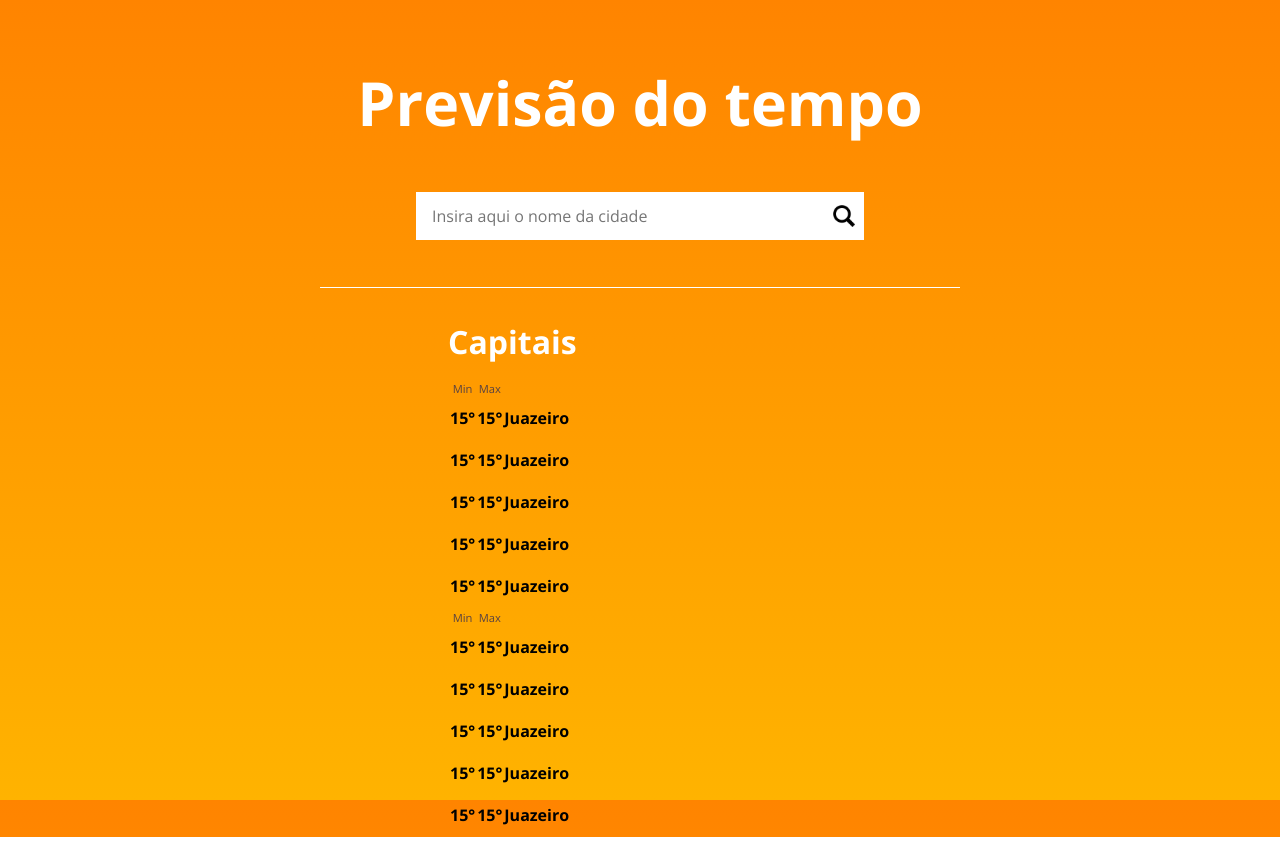
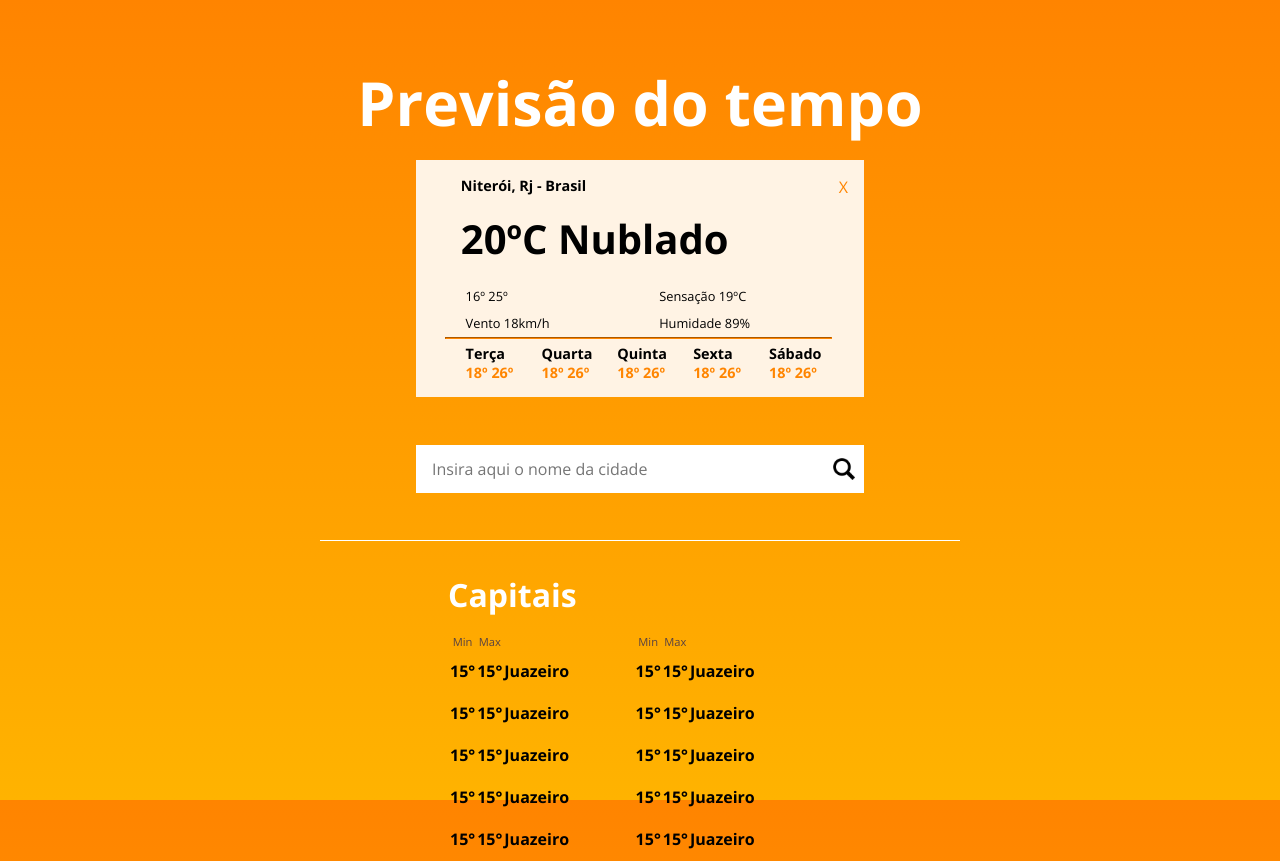
Before and after one commit to samuelsilvadev/1STi-challenge-to-study, a website: page index.html in a window 1280 px wide. Before the commit the page ends 837 px from the top, so only its background shows below. Drawn offline with nearby package versions, Linux system fonts and the light colour scheme; files that its build step writes are made by us from their sources.

Commit message:
chore : create initial structure of the card
- created style
- created html

```diff
--- a/index.html
+++ b/index.html
@@ -1,5 +1,6 @@
 <!DOCTYPE html>
 <html lang="pt-br">
+
 <head>
     <meta charset="UTF-8">
     <meta name="viewport" content="width=device-width, initial-scale=1.0">
@@ -8,12 +9,78 @@
     <link href="https://fonts.googleapis.com/css?family=Open+Sans:400,700" rel="stylesheet">
     <link href="./dist/css/app.css" rel="stylesheet">
 </head>
+
 <body>
     <main class="main">
         <section>
             <header class="header">
                 <h1 class="header__title header__title--bigger color--white">Previsão do tempo</h1>
             </header>
+            <div class="card__time">
+                <div class="display--flex">
+                    <h3 class="card__time__title">Niterói, Rj - Brasil</h3>
+                    <span class="color--dark-orange">X</span>
+                </div>
+                <div>
+                    <h1 class="card__time__forecast">20ºC Nublado</h1>
+                </div>
+                <div class="card__time__options display--flex">
+                    <div>
+                        <span class="text--bold">16º</span>
+                        <span class="text--bold">25º</span>
+                    </div>
+                    <div>
+                        <span>Sensação</span>
+                        <span class="text--bold">19ºC</span>
+                    </div>
+                    <div>
+                        <span>Vento</span>
+                        <span class="text--bold">18km/h</span>
+                    </div>
+                    <div>
+                        <span>Humidade</span>
+                        <span class="text--bold">89%</span>
+                    </div>
+                </div>
+                <hr class="card__time__separator">
+                <div class="card__time__days display--flex">
+                    <div>
+                        <h4>Terça</h4>
+                        <div class="color--dark-orange">
+                            <span>18º</span>
+                            <span>26º</span>
+                        </div>
+                    </div>
+                    <div>
+                        <h4>Quarta</h4>
+                        <div class="color--dark-orange">
+                            <span>18º</span>
+                            <span>26º</span>
+                        </div>
+                    </div>
+                    <div>
+                        <h4>Quinta</h4>
+                        <div class="color--dark-orange">
+                            <span>18º</span>
+                            <span>26º</span>
+                        </div>
+                    </div>
+                    <div>
+                        <h4>Sexta</h4>
+                        <div class="color--dark-orange">
+                            <span>18º</span>
+                            <span>26º</span>
+                        </div>
+                    </div>
+                    <div>
+                        <h4>Sábado</h4>
+                        <div class="color--dark-orange">
+                            <span>18º</span>
+                            <span>26º</span>
+                        </div>
+                    </div>
+                </div>
+            </div>
         </section>
         <section class="section__form">
             <form class="form">
@@ -24,7 +91,7 @@
             <header>
                 <h3 class="header__title--medium color--white">Capitais</h3>
             </header>
-            <div class="capitals">
+            <div class="capitals display--flex">
                 <div class="capital capitals__left">
                     <table>
                         <thead>
@@ -106,4 +173,5 @@
         </section>
     </main>
 </body>
+
 </html>
--- a/sass/app.scss
+++ b/sass/app.scss
@@ -37,9 +37,51 @@ body {
     width: 70%;
     height: 237px;
     padding: 1rem;
+    padding-left: 2.8rem;
     margin-top: 1rem;
     margin-left: auto;
     margin-right: auto;
+
+    &__title {
+        font-size: 0.9rem;
+        width: 100%;
+        margin-bottom: 1rem;
+    }
+
+    &__forecast {
+        font-size: 2.5rem;
+    }
+
+    &__options {
+
+        margin-top: 1rem;
+        flex-wrap: wrap;
+
+        & > div {
+            width: 50%;
+            padding: 0.3rem;
+            font-size: 0.8rem;
+        }
+    }
+
+    &__days {
+
+        padding-top: 0.3rem;
+        padding-left: 0.3rem;
+        padding-right: 0.2rem;
+
+        & > div {
+            width: calc(100% / 5);
+            font-size: 0.9rem;
+            font-weight: bold;
+        }
+    }
+
+    &__separator {
+        position: relative;
+        left: -1rem;
+        border-color: #ff8500;
+    }
 }
 
 .section__form {
```
